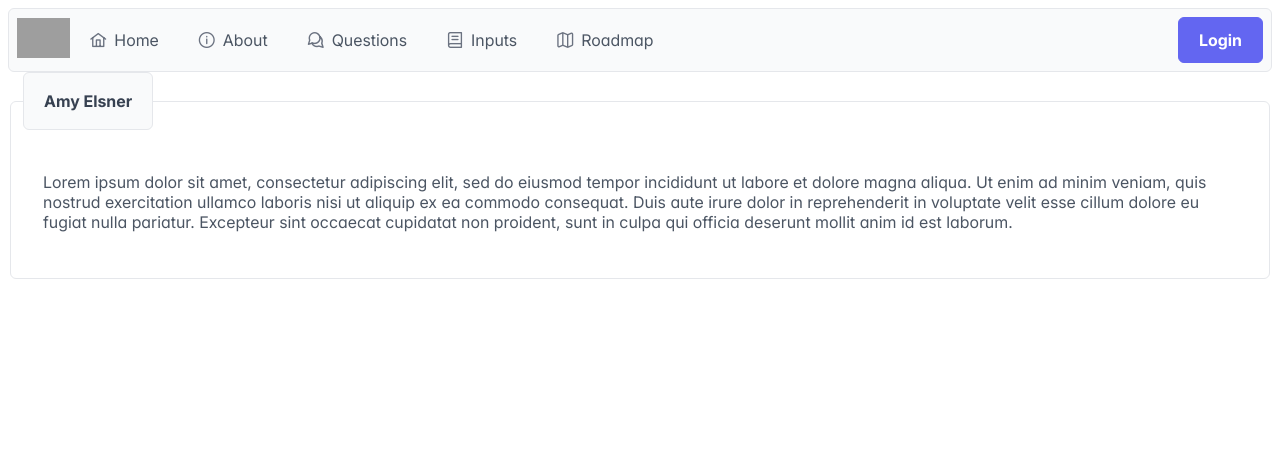
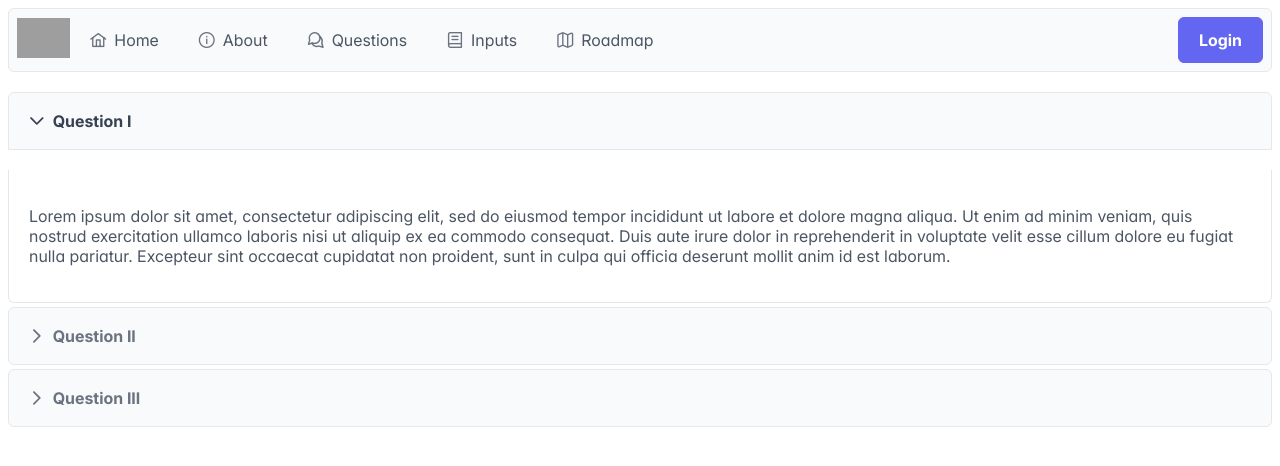
Before and after one commit to nxkzty/Small-Group-Webpage, a Next.js app: page /questions in a window 1280 px wide. Shown: the top 466 px of the page. Built offline with nearby package versions, Linux system fonts and the light colour scheme; grey boxes are pictures that could not be loaded.

Commit message:
[UPDATE] Question

```diff
--- a/pages/questions.js
+++ b/pages/questions.js
@@ -1,25 +1,36 @@
 
 import React from 'react';
-import { Fieldset } from 'primereact/fieldset';
+import { Accordion, AccordionTab } from 'primereact/accordion';
 
-
-export default function TemplateDemo() {
-    const legendTemplate = (
-        <div className="flex align-items-center gap-2 px-2">
-            <span className="font-bold">Amy Elsner</span>
-        </div>
-    );
-
+export default function BasicDemo() {
     return (
         <div className="card">
-            <Fieldset legend={legendTemplate}>
-                <p className="m-0">
-                    Lorem ipsum dolor sit amet, consectetur adipiscing elit, sed do eiusmod tempor incididunt ut labore et dolore magna aliqua.
-                    Ut enim ad minim veniam, quis nostrud exercitation ullamco laboris nisi ut aliquip ex ea commodo
-                    consequat. Duis aute irure dolor in reprehenderit in voluptate velit esse cillum dolore eu fugiat nulla pariatur.
-                    Excepteur sint occaecat cupidatat non proident, sunt in culpa qui officia deserunt mollit anim id est laborum.
-                </p>
-            </Fieldset>
+            <Accordion activeIndex={0}>
+                <AccordionTab style={{marginTop: "20px"}} header="Question I">
+                    <p className="m-0">
+                        Lorem ipsum dolor sit amet, consectetur adipiscing elit, sed do eiusmod tempor incididunt ut labore et dolore magna aliqua.
+                        Ut enim ad minim veniam, quis nostrud exercitation ullamco laboris nisi ut aliquip ex ea
+                        commodo consequat. Duis aute irure dolor in reprehenderit in voluptate velit esse cillum dolore eu fugiat nulla pariatur.
+                        Excepteur sint occaecat cupidatat non proident, sunt in culpa qui officia deserunt mollit anim id est laborum.
+                    </p>
+                </AccordionTab>
+                <AccordionTab header="Question II">
+                    <p className="m-0">
+                        Sed ut perspiciatis unde omnis iste natus error sit voluptatem accusantium doloremque laudantium, totam rem aperiam, eaque ipsa
+                        quae ab illo inventore veritatis et quasi architecto beatae vitae dicta sunt explicabo. Nemo enim ipsam voluptatem quia voluptas
+                        sit aspernatur aut odit aut fugit, sed quia consequuntur magni dolores eos qui ratione voluptatem sequi nesciunt.
+                        Consectetur, adipisci velit, sed quia non numquam eius modi.
+                    </p>
+                </AccordionTab>
+                <AccordionTab header="Question III">
+                    <p className="m-0">
+                        At vero eos et accusamus et iusto odio dignissimos ducimus qui blanditiis praesentium voluptatum deleniti atque corrupti
+                        quos dolores et quas molestias excepturi sint occaecati cupiditate non provident, similique sunt in culpa qui officia deserunt
+                        mollitia animi, id est laborum et dolorum fuga. Et harum quidem rerum facilis est et expedita distinctio.
+                        Nam libero tempore, cum soluta nobis est eligendi optio cumque nihil impedit quo minus.
+                    </p>
+                </AccordionTab>
+            </Accordion>
         </div>
     )
 }
```
